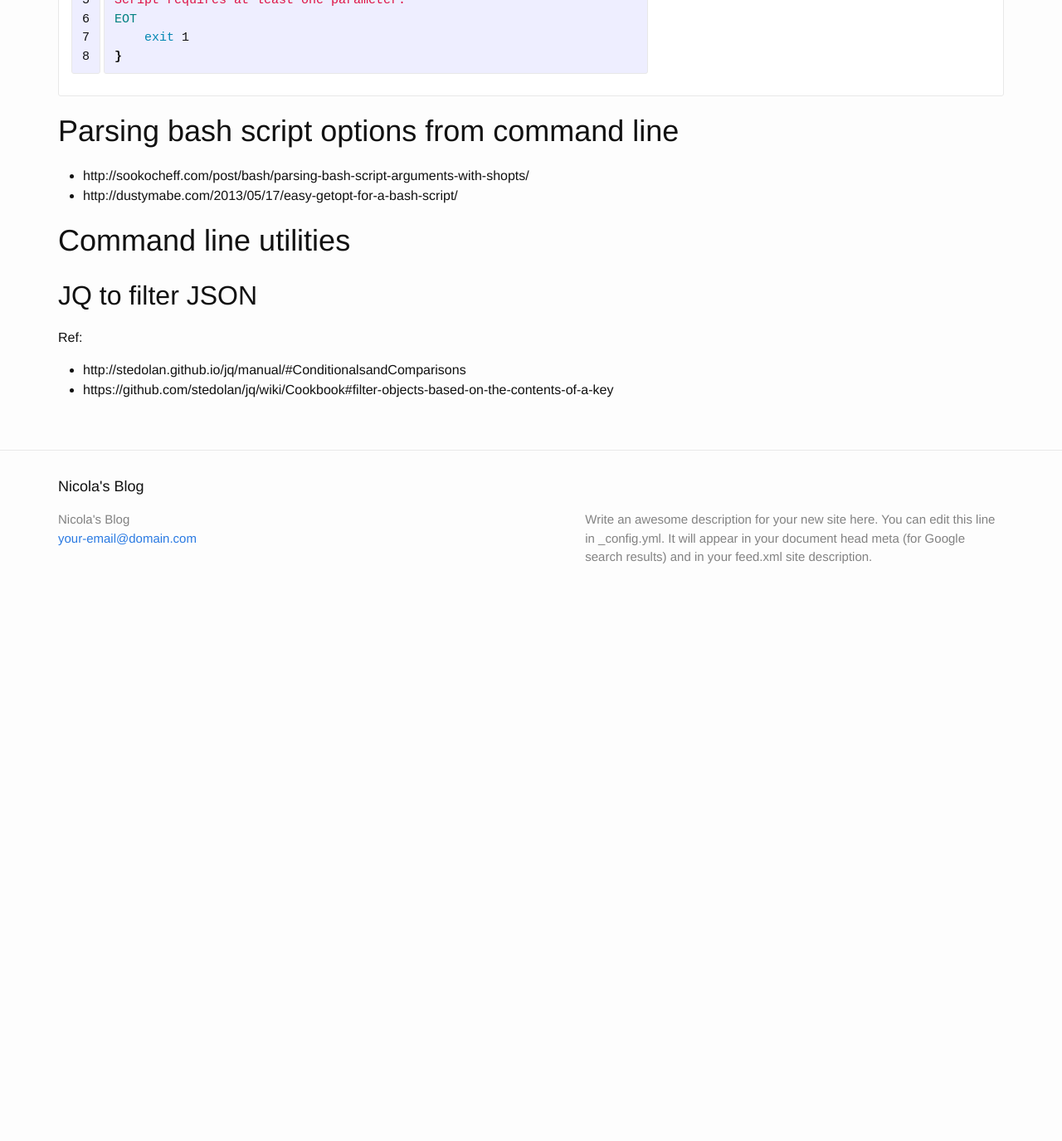
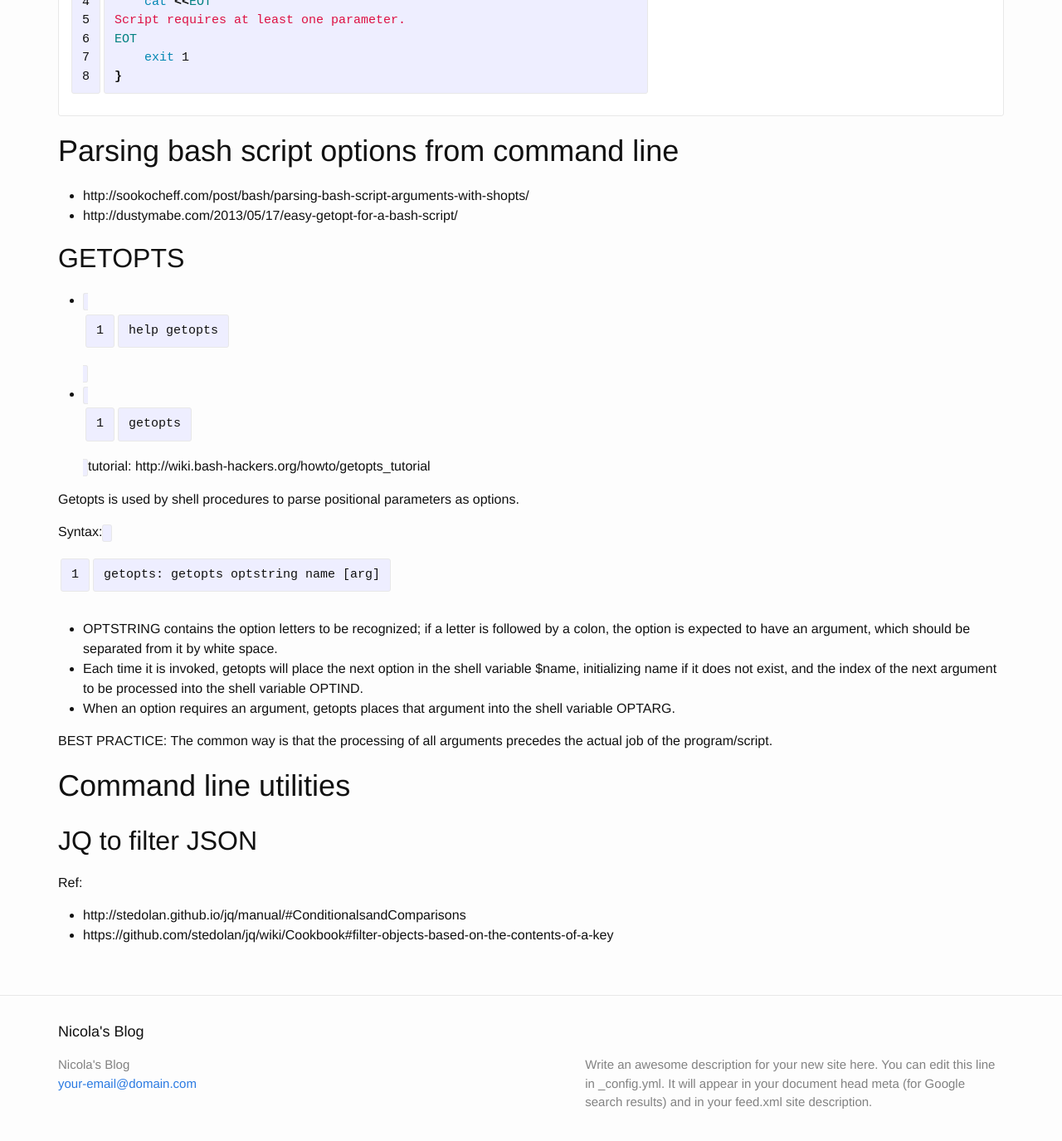
Before and after one commit to breezeight/nicola_blog, a Jekyll site: the page built from _guides/bash.markdown, in a window 1280 px wide and 1400 px high, scrolled down 1374 px. Shown: the top 1375 px of the window at 83% size. Built offline with Jekyll 4.4.1, drawn with Linux system fonts in a browser that asks for light colours; before the commit the page ends 2117 px from its top, so only the background shows below that.

Commit message:
BASH: getops guide

```diff
--- a/_guides/bash.markdown
+++ b/_guides/bash.markdown
@@ -56,6 +56,23 @@ EOT
 * http://sookocheff.com/post/bash/parsing-bash-script-arguments-with-shopts/
 * http://dustymabe.com/2013/05/17/easy-getopt-for-a-bash-script/
 
+
+## GETOPTS
+
+* `help getopts`
+* `getopts` tutorial: http://wiki.bash-hackers.org/howto/getopts_tutorial
+
+Getopts is used by shell procedures to parse positional parameters as options.
+
+Syntax: `getopts: getopts optstring name [arg]`
+
+* OPTSTRING contains the option letters to be recognized; if a letter is followed by a colon, the option is expected to have an argument, which should be separated from it by white space.
+* Each time it is invoked, getopts will place the next option in the shell variable $name, initializing name if it does not exist, and the index of the next argument to be processed into the shell variable OPTIND.
+* When an option requires an argument, getopts places that argument into the shell variable OPTARG.
+
+BEST PRACTICE: The common way is that the processing of all arguments precedes the actual job of the program/script.
+
+
 # Command line utilities
 
 ## JQ to filter JSON
```
